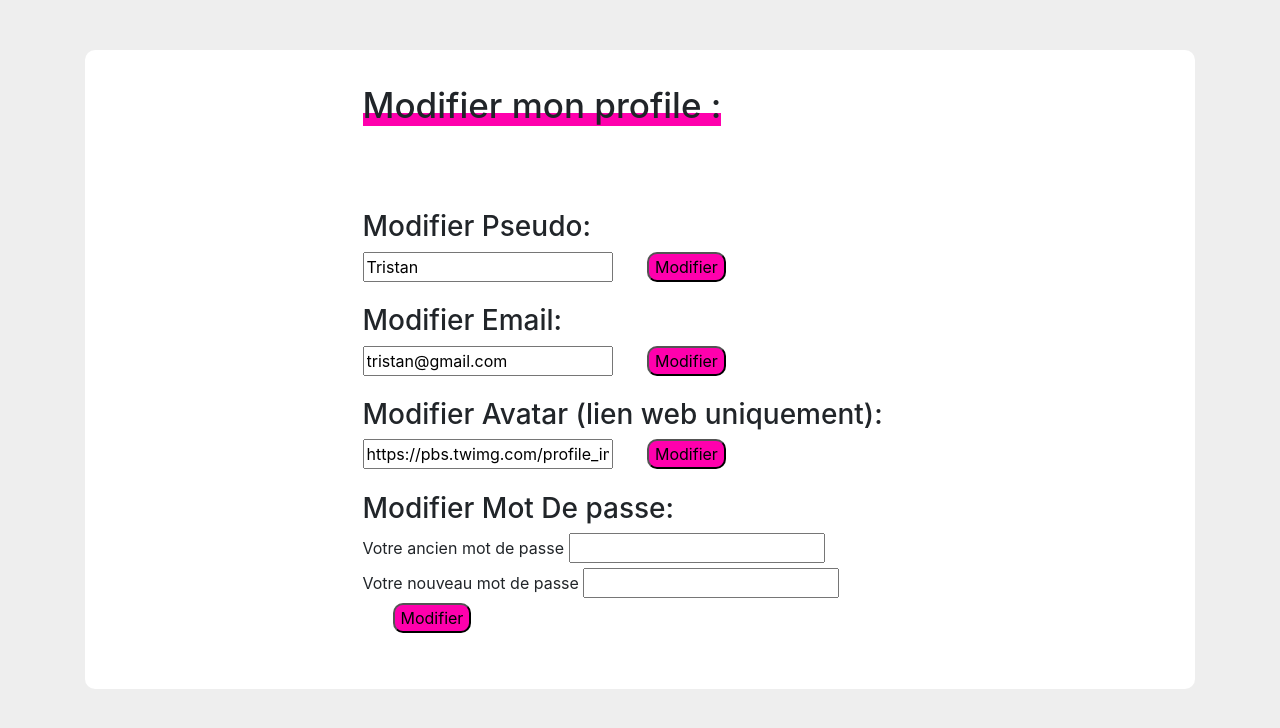
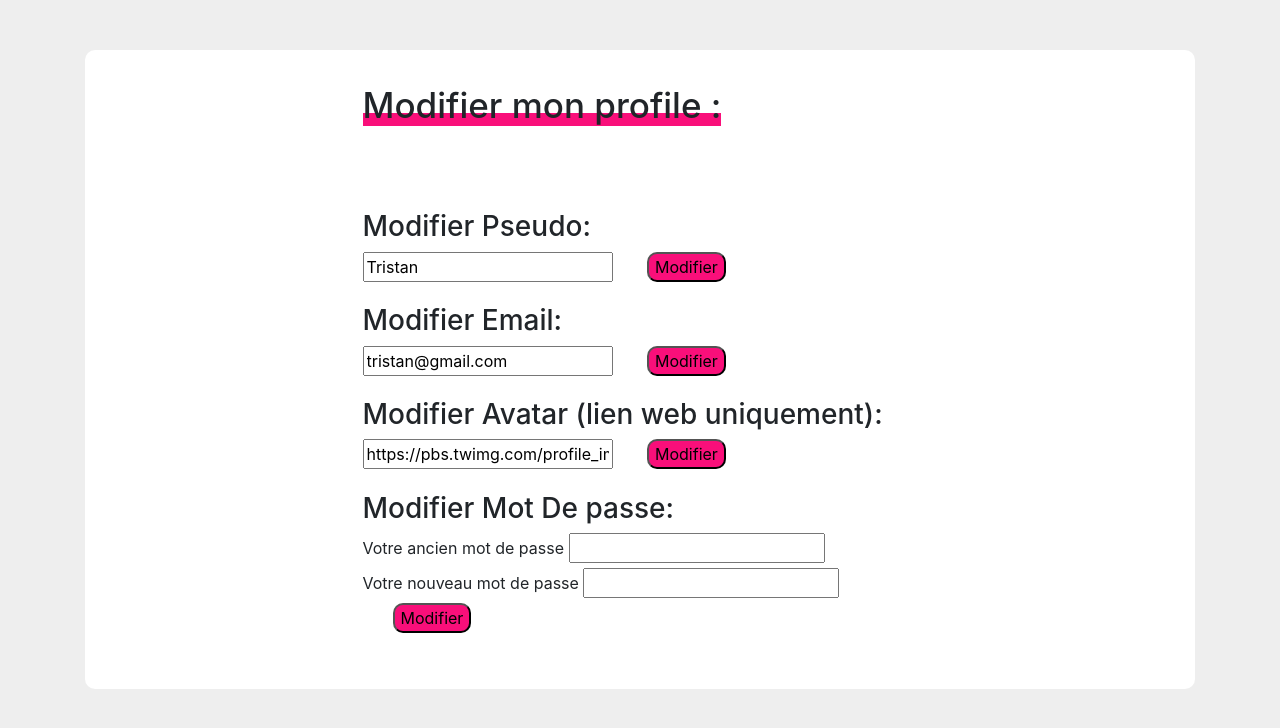
Before and after one commit to Nirdeo/LiveQuestion, a PHP site: page /modifier.php in a window 1280 px wide. Shown: the part 56-784 px from the top of the page. Run offline with PHP 8.4, Linux system fonts and the light colour scheme; a user stored in the database is signed in.

Commit message:
Update modifier.css

```diff
--- a/styles/modifier.css
+++ b/styles/modifier.css
@@ -30,7 +30,7 @@ form {
 }
 
 span{
-	background: linear-gradient(0, #ff00ad 30%, #FFF 30%);
+	background: linear-gradient(0, #f90f7a 30%, #FFF 30%);
  	font-size: 35px;
 }
 
@@ -45,7 +45,7 @@ span{
 }
 
 input[type=submit]{
-	background-color: #ff00ad;
+	background-color: #f90f7a;
 	border-radius: 10px;
 	margin-left: 30px;
 }
```
